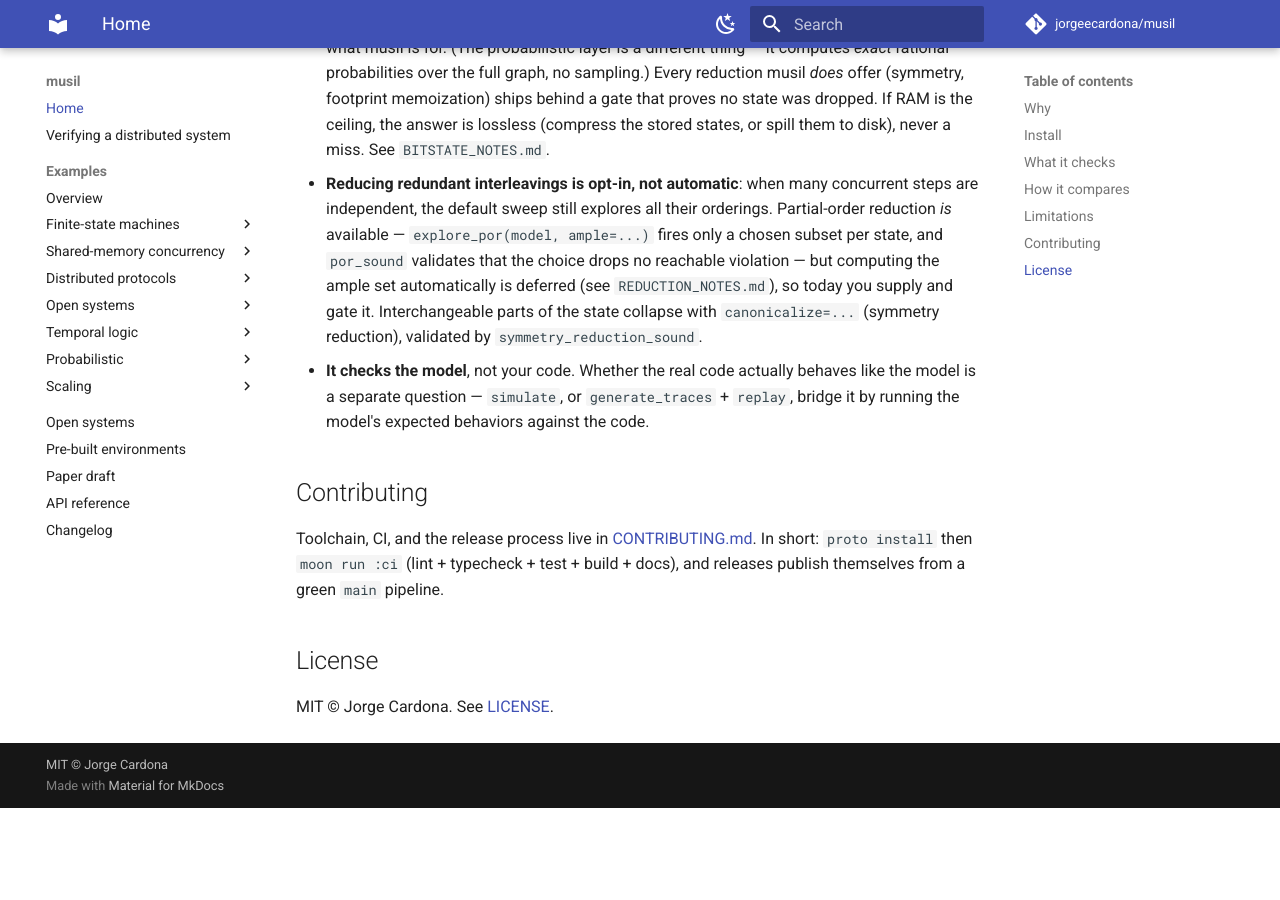
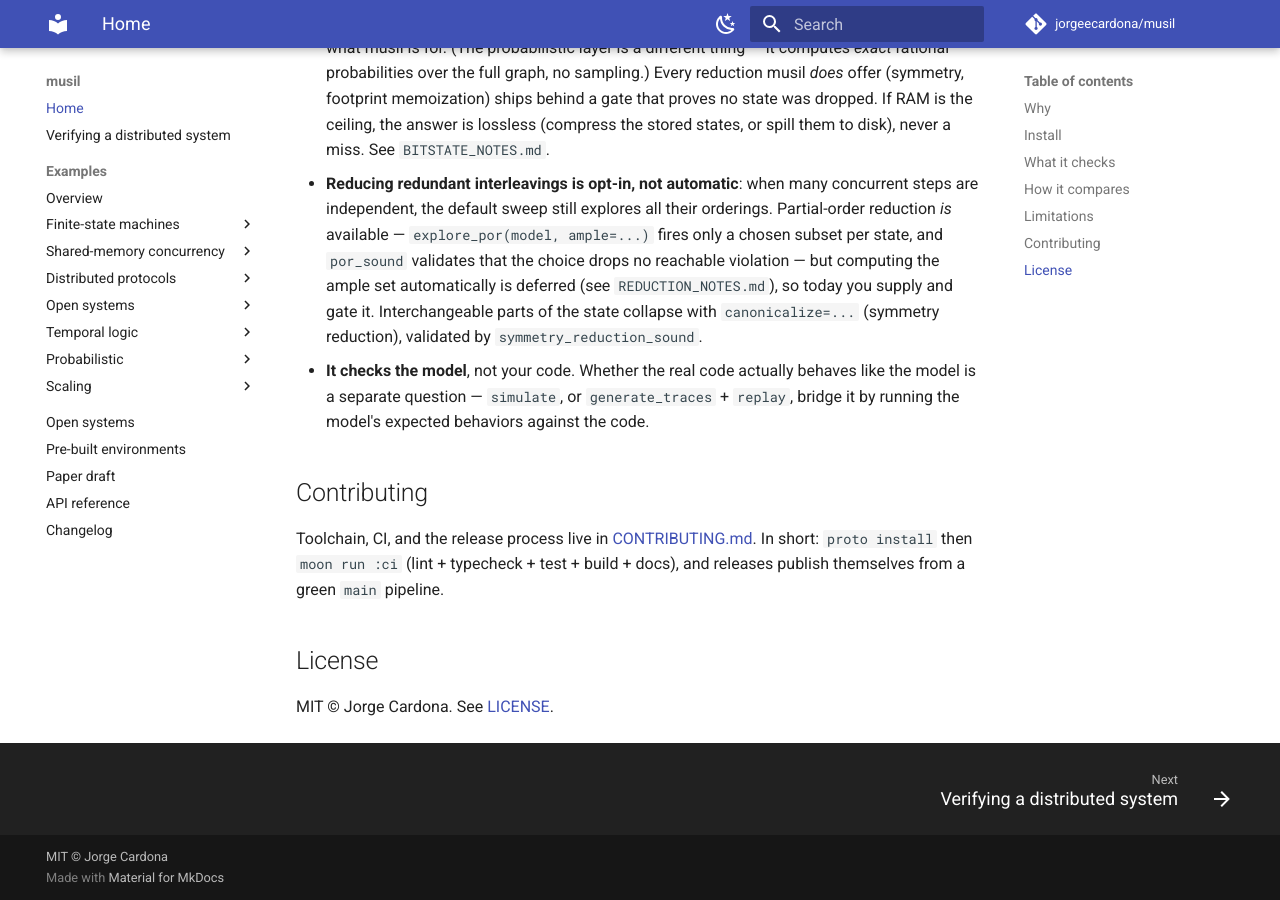
Before and after one commit to jorgeecardona/musil, an MkDocs documentation site: the page built from docs/index.md, in a window 1280 px wide and 900 px high, scrolled down 7288 px. Built offline with MkDocs 1.6.1 and Material for MkDocs 9.7.7, drawn with Linux system fonts in a browser that asks for light colours; comment, search, counter and statistics services are not loaded; before the commit the page ends 8096 px from its top, so only the background shows below that.

Commit message:
docs: enable modern Material features (instant nav, code annotations, tabs)
All shipped with mkdocs-material (already a docs extra) -- zero new
dependencies. Theme: instant navigation + progress + tracking, section
footer prev/next, TOC follow, code annotations, linked content tabs,
search highlight/share. Extensions: attr_list + md_in_html (needed by
annotations), inlinehilite, details (collapsible admonitions), tabbed,
tasklist, keys/mark/caret/tilde inline formatting, twemoji.

Docs-only config; mkdocs build --strict passes (exit 0).

Co-Authored-By: Claude Opus 4.8 (1M context) <noreply@anthropic.com>

```diff
--- a/mkdocs.yml
+++ b/mkdocs.yml
@@ -8,10 +8,19 @@ copyright: MIT &copy; Jorge Cardona
 theme:
   name: material
   features:
+    - navigation.instant
+    - navigation.instant.progress
+    - navigation.tracking
     - navigation.sections
     - navigation.top
+    - navigation.footer
+    - toc.follow
     - content.code.copy
+    - content.code.annotate
+    - content.tabs.link
     - search.suggest
+    - search.highlight
+    - search.share
   palette:
     - media: "(prefers-color-scheme: light)"
       scheme: default
@@ -30,14 +39,29 @@ theme:
 
 markdown_extensions:
   - admonition
+  - attr_list
+  - md_in_html
   - toc:
       permalink: true
   - pymdownx.highlight:
       anchor_linenums: true
+  - pymdownx.inlinehilite
   - pymdownx.superfences
   - pymdownx.snippets:
       base_path: [".", "docs"]
       check_paths: true
+  - pymdownx.details
+  - pymdownx.tabbed:
+      alternate_style: true
+  - pymdownx.tasklist:
+      custom_checkbox: true
+  - pymdownx.keys
+  - pymdownx.mark
+  - pymdownx.caret
+  - pymdownx.tilde
+  - pymdownx.emoji:
+      emoji_index: !!python/name:material.extensions.emoji.twemoji
+      emoji_generator: !!python/name:material.extensions.emoji.to_svg
 
 # docs/issues/ is the follow-up register (`cabildo issues`), not published documentation: it lives
 # under docs/ to be read in the repo, and its links point at source files (../../src/musil/core.py)
```
